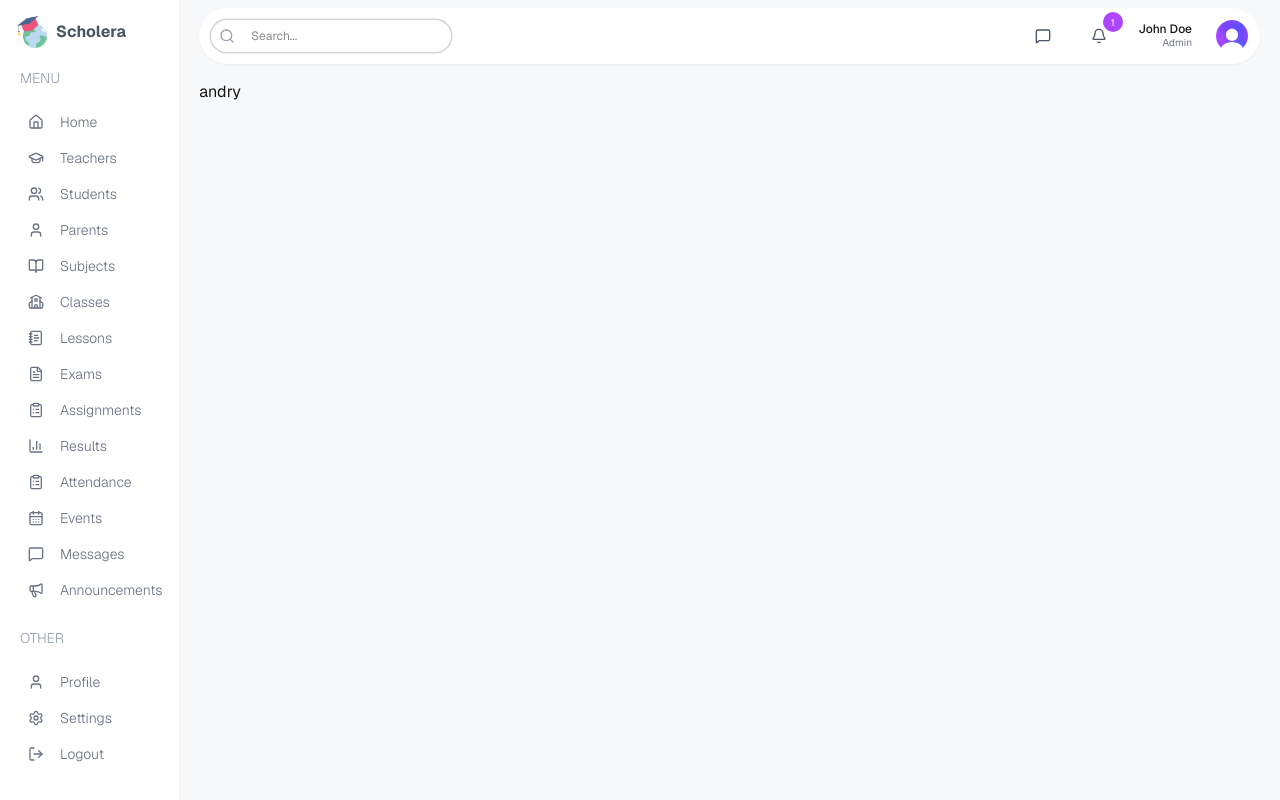
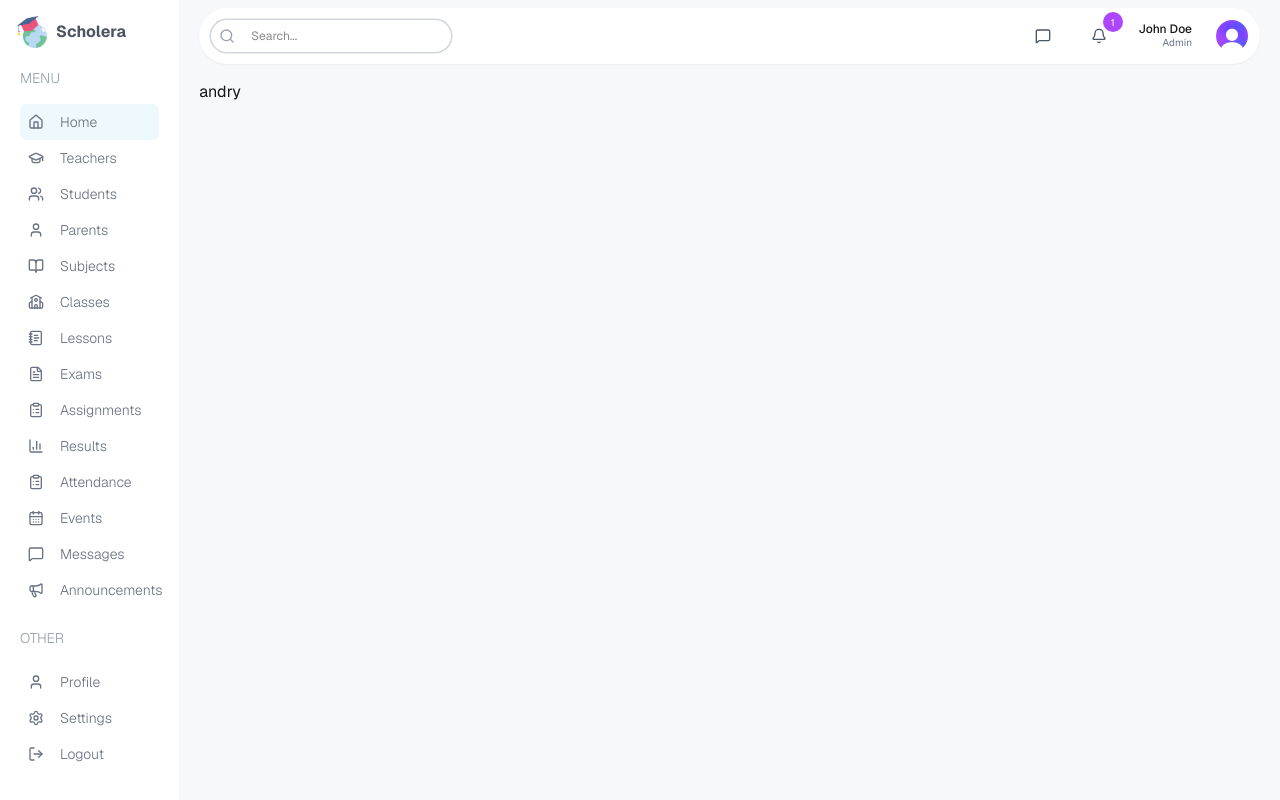
Before and after one commit to andryariadi/scholera, a Next.js app: page / in a window 1280 px wide. Built offline with nearby package versions, Linux system fonts and the light colour scheme.

Commit message:
feat(ui): handle active path

```diff
--- a/src/components/Sidebar.tsx
+++ b/src/components/Sidebar.tsx
@@ -1,8 +1,21 @@
+"use client";
+
 import { menuItems } from "@/libs/constants";
 import Image from "next/image";
 import Link from "next/link";
+import { usePathname } from "next/navigation";
 
 const Sidebar = () => {
+  const pathName = usePathname();
+
+  // Function to check active path:
+  const isActivePath = (itemHref: string) => {
+    // Create regex pattern for the item
+    const pattern = new RegExp(`^${itemHref}(/.*)?$`);
+
+    return pattern.test(pathName);
+  };
+
   return (
     <aside className="space-y-5 h-full overflow-hidden scrollbar-hide">
       {/* Top - Logo */}
@@ -25,9 +38,15 @@ const Sidebar = () => {
             {/* Items */}
             <div>
               {i.items.map((item) => {
+                const isActive = isActivePath(item.href);
+
                 if (item.visible.includes("admin")) {
                   return (
-                    <Link href={item.href} key={item.label} className="flex items-center justify-center lg:justify-start gap-4 py-2 md:px-2 rounded-md hover:bg-scholera-sky-light text-gray-500">
+                    <Link
+                      href={item.href}
+                      key={item.label}
+                      className={`flex items-center justify-center lg:justify-start gap-4 py-2 md:px-2 rounded-md ${isActive ? "bg-scholera-sky-light" : ""} hover:bg-scholera-sky-light text-gray-500 transition-colors`}
+                    >
                       <item.icon size={16} className="shrink-0" />
                       <span className="hidden lg:block">{item.label}</span>
                     </Link>
```
